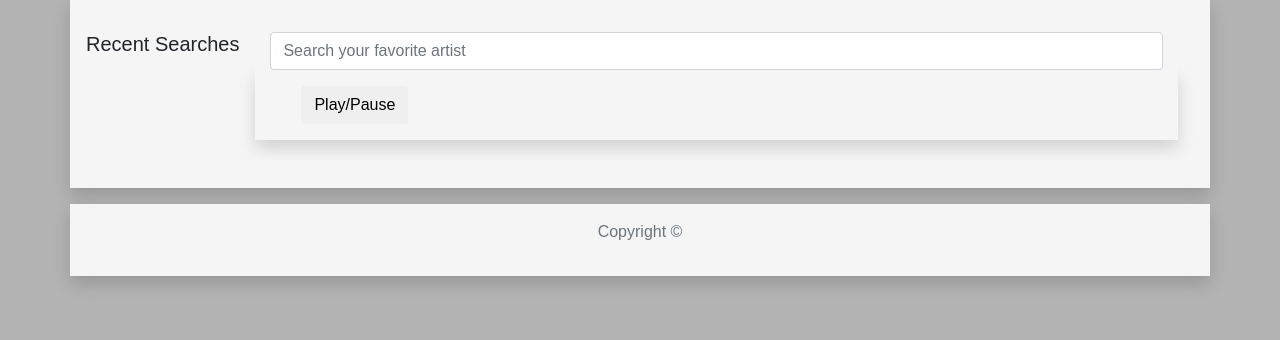
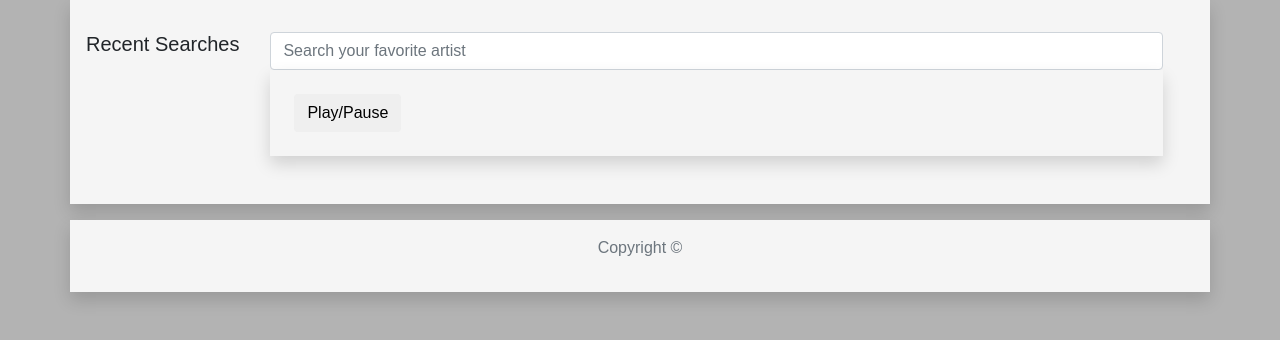
Before and after one commit to joshehenry/Project-1, a plain HTML site: page testNapsterAPI/indexNapsterAPI.html in a window 1280 px wide. Drawn offline with nearby package versions, Linux system fonts and the light colour scheme; no server answers.

Commit message:
change arrange of divs for testNapsterAPI html

```diff
--- a/testNapsterAPI/indexNapsterAPI.html
+++ b/testNapsterAPI/indexNapsterAPI.html
@@ -29,7 +29,7 @@
                 </table>
             </div>
 
-            <!-- div housing form to create more buttons -->
+            <!-- div housing form  -->
             <div class="col p-3">
                 <form class="form-vertical">
                     <div class="form-group">
@@ -37,15 +37,14 @@
                             <input type="text" class="form-control" id="topic-input" placeholder="Search your favorite artist"
                                 name="topic-input">
                             <div class="container shadow mb-3 p-4" id="search-option-list"></div>
-
                         </div>
                         <!-- div displaying tracks -->
-                        <div class="container shadow p-3 mb-3">
+                        <div>
                             <div class="col">
-                                <div class="col">
+                                <div class="container shadow mb-3 p-4">
                                     <button class="btn btn-default" type="button" id="play" onclick="jukeBox.play_pause()">Play/Pause</button>
-                                </div>
-                                <div id="musicList">
+                                    <div id="musicList">
+                                    </div>
                                 </div>
                             </div>
                         </div>
```
